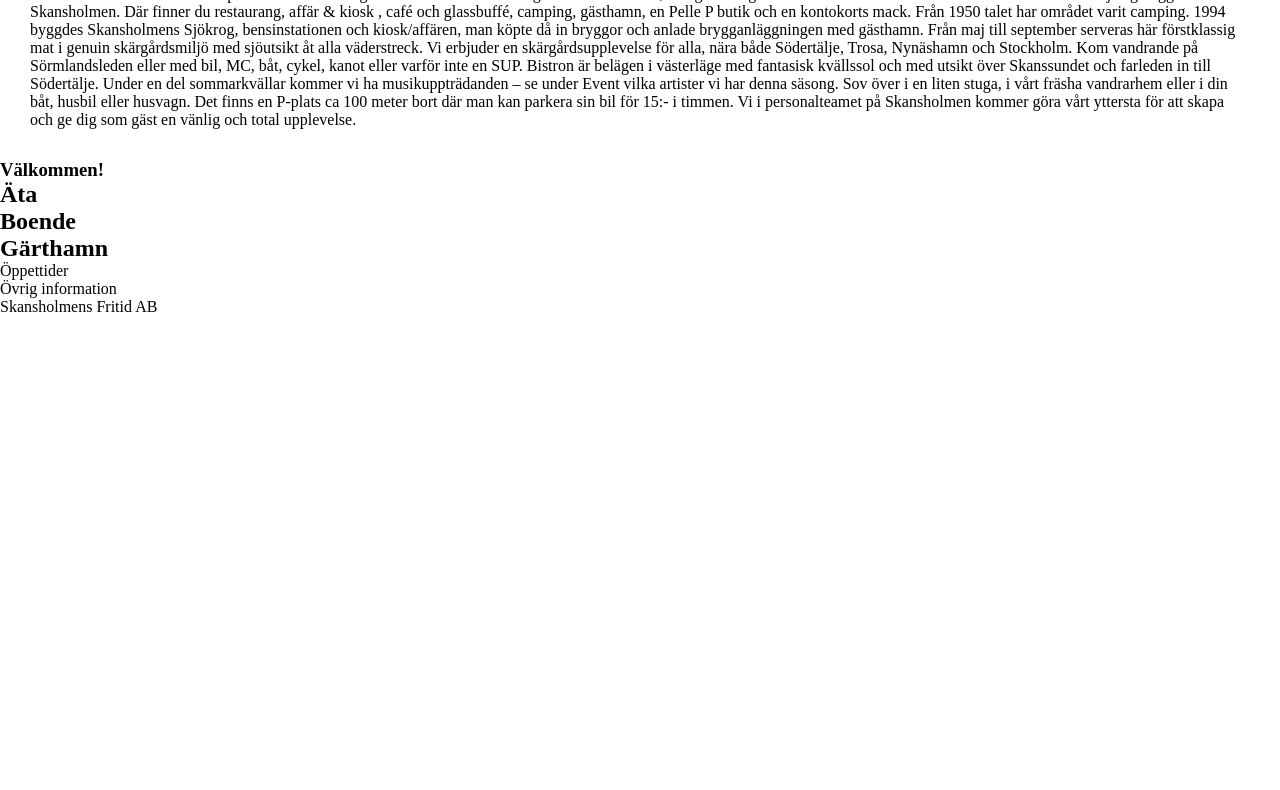
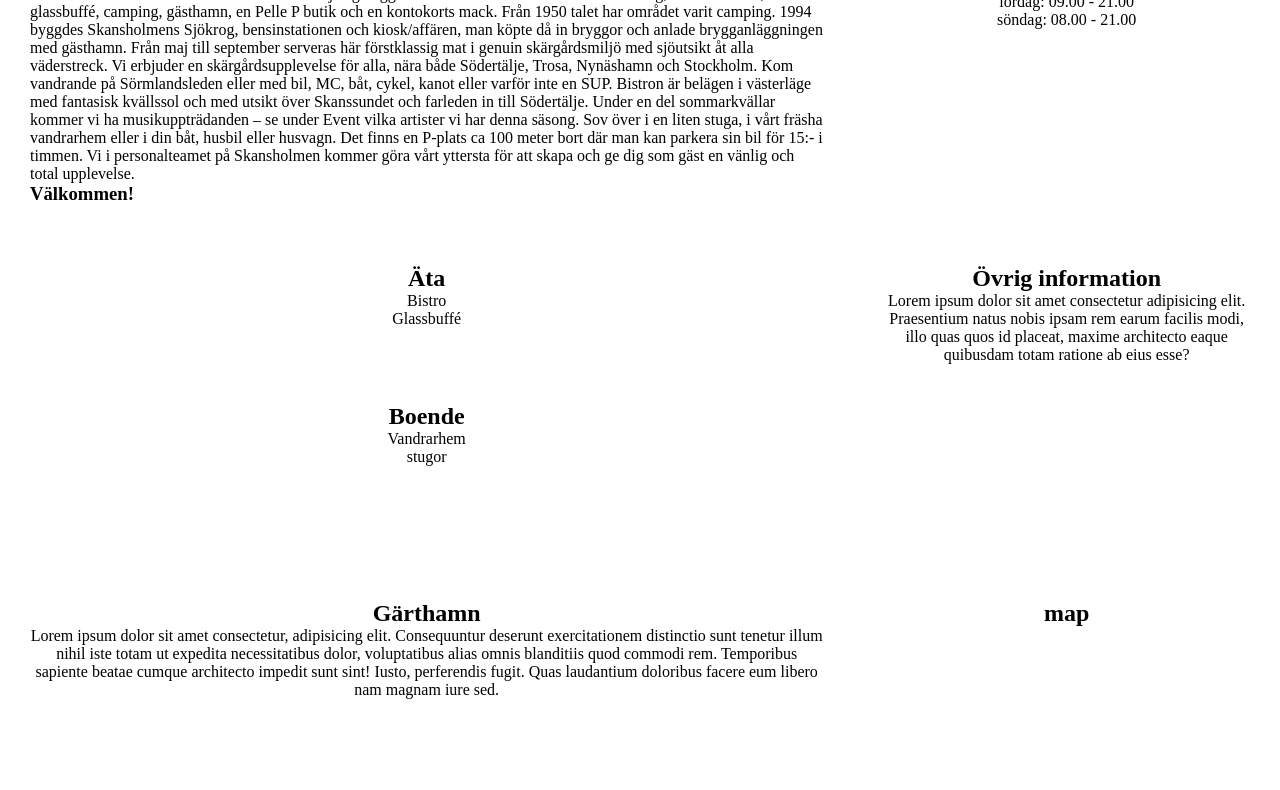
Before and after one commit to aliceco/F-retagssida---skansholmen, a plain HTML site: page index.html in a window 1280 px wide. Shown: the part 145-935 px from the top of the page. Before the commit the page ends 800 px from the top, so only its background shows below. Drawn offline with Linux system fonts and the light colour scheme.

Commit message:
börjat layouta

```diff
--- a/index.html
+++ b/index.html
@@ -46,17 +46,16 @@
         <div class="slide-show">
         </div>
     </header>
-    <div class="grid-box">
+    <div class="grid-container">
         <main>
-        <div class="slide-show">
-            <img src="./photos/skansholmenReSiz.jpg" alt="" width="100%">
-        </div>
             <div class="welcome-text">
                 <h1>Välkommen till Skansholmen</h1>
-            <p>Mitt i det sörmländska landskapet där slott och herrgårdar varvas med röda stugor hittar du Mörkö, den
+                <p>Mitt i det sörmländska landskapet där slott och herrgårdar varvas med röda stugor hittar du Mörkö,
+                    den
                     gröna
                     sagoön.
-                På Mörkös norra sida strax intill Skanssundets färjeläge ligger Skansholmen. Där finner du restaurang,
+                    På Mörkös norra sida strax intill Skanssundets färjeläge ligger Skansholmen. Där finner du
+                    restaurang,
                     affär
                     & kiosk , café och glassbuffé, camping, gästhamn, en Pelle P butik och en kontokorts mack.
                     Från 1950 talet har området varit camping. 1994 byggdes Skansholmens Sjökrog, bensinstationen och
@@ -65,43 +64,78 @@
                     serveras här förstklassig mat i genuin skärgårdsmiljö med sjöutsikt åt alla väderstreck.
                     Vi erbjuder en skärgårdsupplevelse för alla, nära både Södertälje, Trosa, Nynäshamn och Stockholm.
                     Kom vandrande på Sörmlandsleden eller med bil, MC, båt, cykel, kanot eller varför inte en SUP.
-                Bistron är belägen i västerläge med fantasisk kvällssol och med utsikt över Skanssundet och farleden in
+                    Bistron är belägen i västerläge med fantasisk kvällssol och med utsikt över Skanssundet och farleden
+                    in
                     till
                     Södertälje.
-                Under en del sommarkvällar kommer vi ha musikuppträdanden – se under Event vilka artister vi har denna
+                    Under en del sommarkvällar kommer vi ha musikuppträdanden – se under Event vilka artister vi har
+                    denna
                     säsong.
                     Sov över i en liten stuga, i vårt fräsha vandrarhem eller i din båt, husbil eller husvagn.
                     Det finns en P-plats ca 100 meter bort där man kan parkera sin bil för 15:- i timmen.
-                Vi i personalteamet på Skansholmen kommer göra vårt yttersta för att skapa och ge dig som gäst en vänlig
+                    Vi i personalteamet på Skansholmen kommer göra vårt yttersta för att skapa och ge dig som gäst en
+                    vänlig
                     och
                     total upplevelse.
                 </p>
-        </div>
                 <h3>Välkommen!</h3>
-        <div>
-            <h2>Äta</h2>
-        </div>
-        <div>
-            <h2>Boende</h2>
-        </div>
-        <div>
-            <h2>Gärthamn</h2>
             </div>
         </main>
         <aside>
             <div class="opening-hours">
-            <p>Öppettider</p>
-        </div>
-        <div>
-            <p>Övrig information</p>
-        </div>
-        <div class="map ">
+                <h2>Öppettider</h2>
+                <p>Reception</p>
+                <p>mån-fre: 09.00 - 20.00</p>
+                <p>lördag: 09.00 - 21.00</p>
+                <p>söndag: 08.00 - 21.00</p>
             </div>
         </aside>
+        <article class="grid-container2">
+            <div class="eat">
+                <h2>Äta</h2>
+                <div class="bistro">
+                    <p>Bistro</p>
+                </div>
+                <div class="ice-cream">
+                    <p>Glassbuffé</p>
+                </div>
+            </div>
+            <div class="living">
+                <h2>Boende</h2>
+                <div class="hostel">
+                    <p>Vandrarhem</p>
+                </div>
+                <div class="cottage">
+                    <p>stugor</p>
+                </div>
+            </div>
+        </article>
+        <aside>
+            <div class="information">
+                <h2>Övrig information</h2>
+                <p>Lorem ipsum dolor sit amet consectetur adipisicing elit. Praesentium natus nobis ipsam rem earum
+                    facilis modi, illo quas quos id placeat, maxime architecto eaque quibusdam totam ratione ab eius
+                    esse?</p>
+            </div>
+        </aside>
+        <article>
+            <div class="marina">
+                <h2>Gärthamn</h2>
+                <p>Lorem ipsum dolor sit amet consectetur, adipisicing elit. Consequuntur deserunt exercitationem
+                    distinctio sunt tenetur illum nihil iste totam ut expedita necessitatibus dolor, voluptatibus alias
+                    omnis blanditiis quod commodi rem. Temporibus sapiente beatae cumque architecto impedit sunt sint!
+                    Iusto, perferendis fugit. Quas laudantium doloribus facere eum libero nam magnam iure sed.</p>
+            </div>
+        </article>
+        <aside>
+            <div class="map ">
+                <h2>map</h2>
+            </div>
+        </aside>
+    </div>
     <footer>
         <p>Skansholmens Fritid AB</p>
     </footer>
-    </div>
 </body>
 
 </html>
--- a/style.css
+++ b/style.css
@@ -58,28 +58,41 @@
     margin-left: 50px;
 }
 
-/*Main*/
-.grid-box {
-    display: grid;
+.nav-full {
+    display: none;
 }
+
+
 /*Slide show*/
 .slide-show {
     max-width: 100%;
     height: auto;
 }
 
+
+/* content gird */
+.grid-container , .grid-container2 {
+    display: block;
+}
+
+/* content design */
 .welcome-text {
     margin: 30px;
 }
 
-/* mobiltelefon */
-@media (min-width: 320px) {
-    .nav-mobile {
-        display: flex;
-    }
-    .nav-full {
-        display: none;
-    }
+aside {
+    margin: 30px;
+    text-align: center;
+}
+article {
+    margin: 30px;
+    text-align: center;
+}
+
+
+/* footer */
+footer{
+    text-align: center;
 }
 
 /* ipad */
@@ -100,4 +113,13 @@
     .slide-show {
         max-height: 200px;
     }
+    .grid-container {
+        display: grid;
+        grid-template-columns: 2fr 1fr;
+        grid-template-rows: 1fr 1fr 1fr;
+    }
+
+    .grid-container2 {
+        display: grid;
+    }
 }
```
Lines whose indentation alone changed are shown as unchanged.
